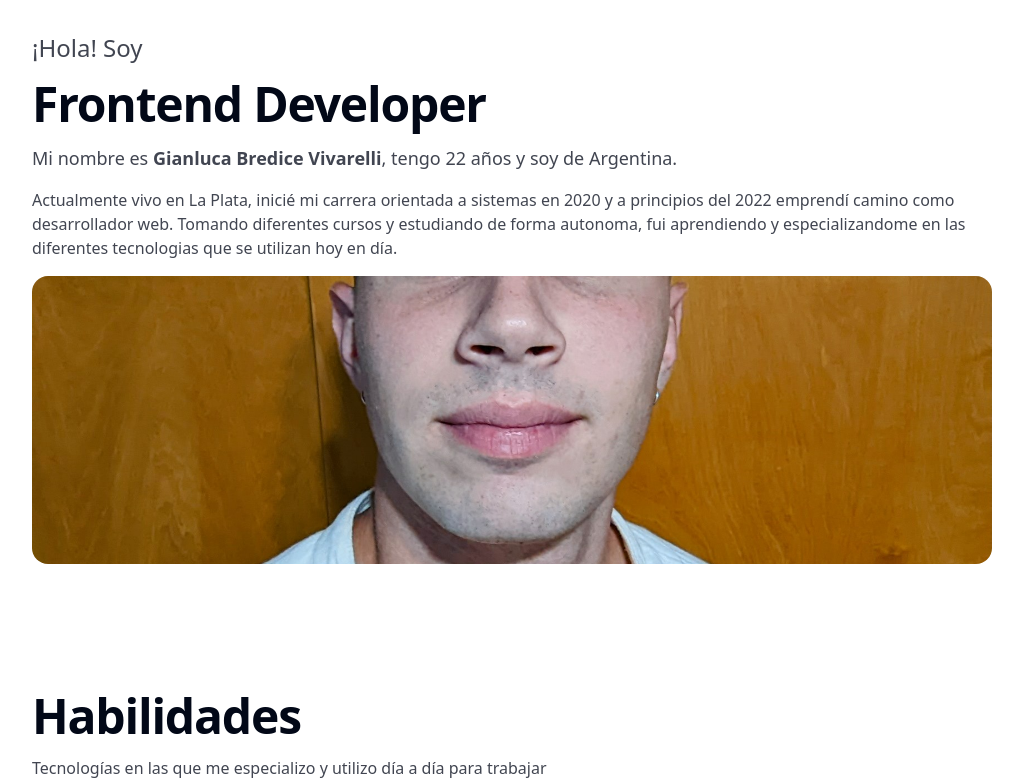
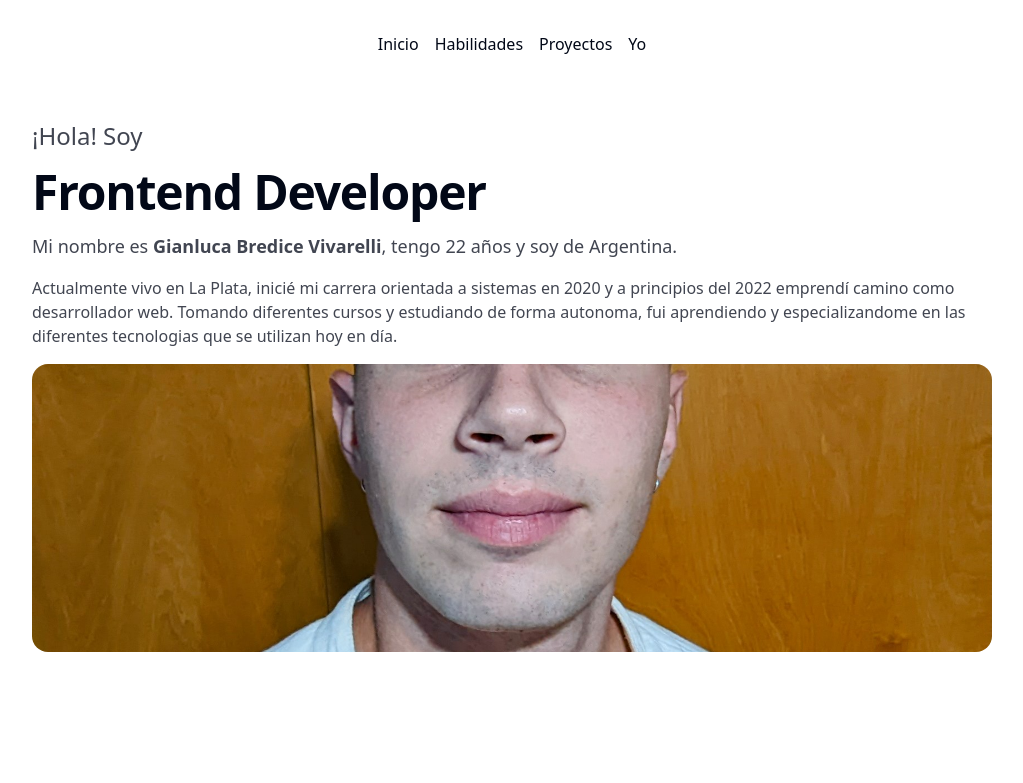
Before and after one commit to bredigian/portfolio-2024, a React (Vite) app: page / in a window 1280 px wide. Shown: the top 783 px of the page, without its empty margins (128-1151 px from the left). Built offline with nearby package versions, Linux system fonts and the light colour scheme.

Commit message:
feature: add navbar for go to selected section on page

```diff
--- a/package.json
+++ b/package.json
@@ -25,6 +25,7 @@
     "react-dom": "^18.2.0",
     "react-hook-form": "^7.51.5",
     "react-icons": "^5.2.1",
+    "react-scroll": "^1.9.0",
     "sonner": "^1.4.41",
     "tailwind-merge": "^2.3.0",
     "tailwindcss-animate": "^1.0.7"
@@ -33,6 +34,7 @@
     "@types/node": "^20.12.12",
     "@types/react": "^18.2.66",
     "@types/react-dom": "^18.2.22",
+    "@types/react-scroll": "^1.8.10",
     "@typescript-eslint/eslint-plugin": "^7.2.0",
     "@typescript-eslint/parser": "^7.2.0",
     "@vitejs/plugin-react-swc": "^3.5.0",
--- a/src/App.tsx
+++ b/src/App.tsx
@@ -1,4 +1,5 @@
 import Header from '@/sections/header';
+import Me from '@/sections/me';
 import Projects from '@/sections/projects';
 import Skills from '@/sections/skills';
 import Social from '@/sections/social';
@@ -9,6 +10,7 @@ export default function App() {
       <Header />
       <Skills />
       <Projects />
+      <Me />
       <Social />
     </main>
   );
--- /dev/null
+++ b/src/components/navbar.tsx
@@ -0,0 +1,50 @@
+import { useEffect, useState } from 'react';
+
+import { Link } from 'react-scroll';
+import { ROUTES } from '@/const/routes';
+import { cn } from '@/lib/utils';
+import { useWidth } from '@/hooks/use-width';
+
+export default function Navbar() {
+  const [navHeight, setNavHeight] = useState(0);
+  const { scrolled, handleScroll } = useWidth();
+
+  useEffect(() => {
+    const nav = document.getElementById('navbar');
+    if (nav) setNavHeight(nav.offsetHeight);
+
+    window.addEventListener('scroll', handleScroll);
+
+    return () => {
+      window.removeEventListener('scroll', handleScroll);
+    };
+  }, []);
+
+  return (
+    <header
+      id='navbar'
+      className={cn(
+        'sticky top-0 z-50 w-full px-4 py-8 duration-200 ease-in-out',
+        !scrolled ? 'bg-white' : 'bg-primary-foreground',
+      )}
+    >
+      <nav className='w-full'>
+        <ul className='flex justify-center gap-4'>
+          {ROUTES.map((route) => (
+            <li key={route.id}>
+              <Link
+                to={`#${route.id}`}
+                smooth
+                duration={500}
+                offset={-navHeight}
+                className='cursor-pointer border-b-[1px] border-transparent duration-200 ease-in-out hover:border-b-primary'
+              >
+                {route.name}
+              </Link>
+            </li>
+          ))}
+        </ul>
+      </nav>
+    </header>
+  );
+}
--- /dev/null
+++ b/src/const/routes.ts
@@ -0,0 +1,23 @@
+type TRoute = {
+  id: string;
+  name: string;
+};
+
+export const ROUTES: TRoute[] = [
+  {
+    id: 'home',
+    name: 'Inicio',
+  },
+  {
+    id: 'skills',
+    name: 'Habilidades',
+  },
+  {
+    id: 'projects',
+    name: 'Proyectos',
+  },
+  {
+    id: 'me',
+    name: 'Yo',
+  },
+];
--- /dev/null
+++ b/src/hooks/use-width.ts
@@ -0,0 +1,15 @@
+import { useState } from 'react';
+
+export const useWidth = () => {
+  const [scrolled, setScrolled] = useState(false);
+
+  const handleScroll = () => {
+    if (window.scrollY > 40) setScrolled(true);
+    else setScrolled(false);
+  };
+
+  return {
+    scrolled,
+    handleScroll,
+  };
+};
--- a/src/main.tsx
+++ b/src/main.tsx
@@ -1,12 +1,14 @@
 import './index.css';
 
-import App from './App.tsx';
+import App from '@/App.tsx';
+import Navbar from '@/components/navbar.tsx';
 import React from 'react';
 import ReactDOM from 'react-dom/client';
 import { Toaster } from 'sonner';
 
 ReactDOM.createRoot(document.getElementById('root')!).render(
   <React.StrictMode>
+    <Navbar />
     <Toaster />
     <App />
   </React.StrictMode>,
--- a/src/sections/header.tsx
+++ b/src/sections/header.tsx
@@ -3,7 +3,7 @@ import me1 from '@/assets/me-1.jpg';
 
 export default function Header() {
   return (
-    <section id='home' className='flex flex-col gap-4 p-8'>
+    <section id='#home' className='flex flex-col gap-4 p-8'>
       <span className='text-2xl opacity-75'>¡Hola! Soy</span>
       <Title>Frontend Developer</Title>
       <span className='text-lg opacity-75'>
--- a/src/sections/me.tsx
+++ b/src/sections/me.tsx
@@ -4,7 +4,7 @@ import me2 from '@/assets/me-2.jpg';
 
 export default function Me() {
   return (
-    <section className='flex flex-col gap-4 p-8'>
+    <section id='#me' className='flex flex-col gap-4 p-8'>
       <Title>Yo</Title>
       <span className='opacity-75'>Este soy yo.</span>
       <img
--- a/src/sections/projects.tsx
+++ b/src/sections/projects.tsx
@@ -16,7 +16,7 @@ export default function Projects() {
   const [active, setActive] = useState<TProject>(PROJECTS[0]);
 
   return (
-    <section className='relative flex flex-col gap-8'>
+    <section id='#projects' className='relative flex flex-col gap-8'>
       <div className='flex flex-col gap-4 px-8 pt-8'>
         <Title>Proyectos</Title>
         <span className='opacity-75'>
--- a/src/sections/skills.tsx
+++ b/src/sections/skills.tsx
@@ -3,7 +3,7 @@ import { Title } from '@/components/ui/title';
 
 export default function Skills() {
   return (
-    <section className='flex flex-col gap-4 p-8'>
+    <section id='#skills' className='flex flex-col gap-4 p-8'>
       <Title>Habilidades</Title>
       <span className='opacity-75'>
         Tecnologías en las que me especializo y utilizo día a día para trabajar
```
Also changed, not shown: 1 other file (tests, documents, lock files or other folders).
